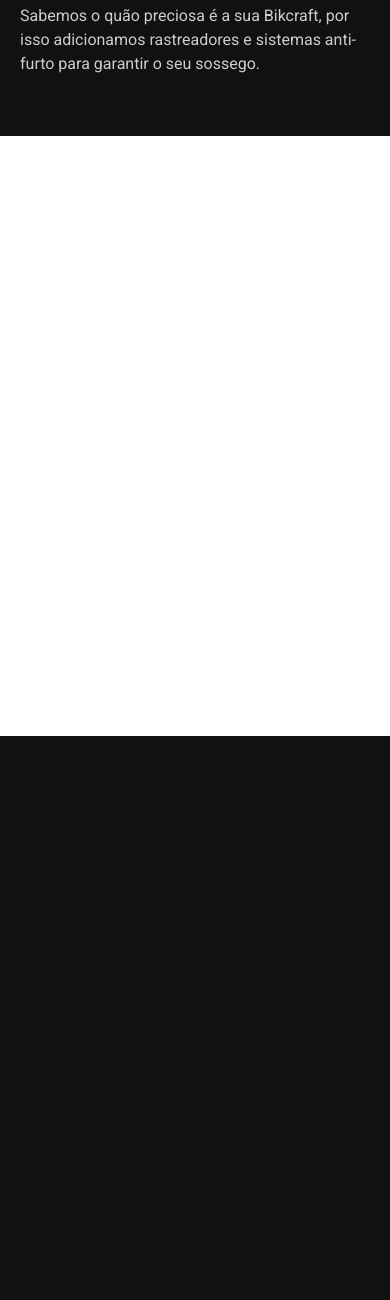
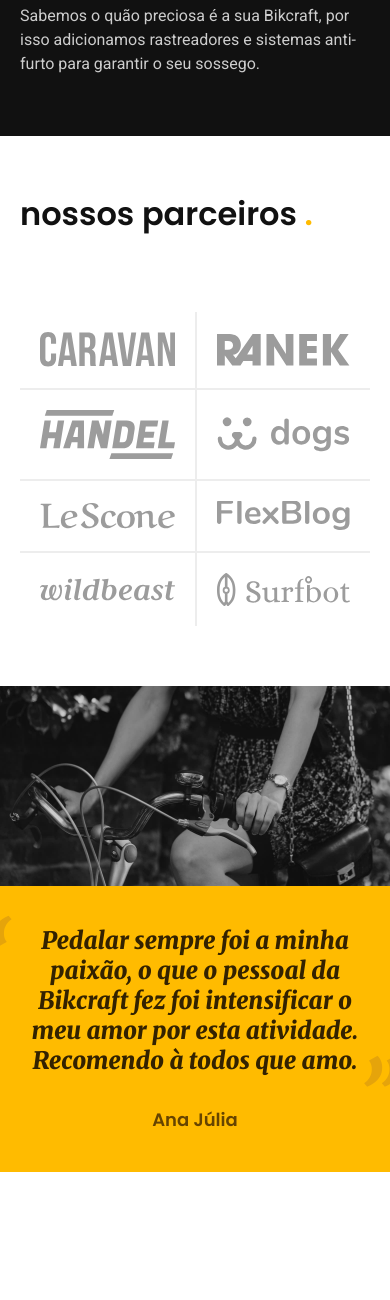
Before and after one commit to GabrielArouche/bikcraft, a PHP site: page / in a window 390 px wide. Shown: the part 2275-3575 px from the top of the page. Before the commit the page ends 3011 px from the top, so only its background shows below. Run offline with PHP 8.4, Linux system fonts and the light colour scheme.

Commit message:
parceiros e depoimento

```diff
--- a/css/global/global.css
+++ b/css/global/global.css
@@ -8,7 +8,8 @@ h1,
 h2,
 h3,
 h4 ul,
-p {
+p,
+blockquote {
   margin: 0px;
 }
 ul {
--- /dev/null
+++ b/css/home/depoimento.css
@@ -0,0 +1,55 @@
+.depoimento {
+  display: grid;
+  grid-template-columns: repeat(2, 1fr);
+  background-color: var(--cor-p1);
+  overflow: hidden;
+}
+
+.depoimento img {
+  width: 100%;
+  height: 100%;
+  object-fit: cover;
+  border-radius: 0px;
+}
+.depoimento-conteudo {
+  padding: 40px 40px 80px 80px;
+  align-self: self-end;
+}
+
+.depoimento-conteudo p {
+  max-width: 32ch;
+  font-family: "Merriweather", serif;
+  font-style: italic;
+  font-weight: 900;
+  margin-bottom: 32px;
+  position: relative;
+}
+.depoimento p::before,
+.depoimento p::after {
+  font-size: 5rem;
+  color: var(--cor-p2);
+  position: absolute;
+}
+
+.depoimento p::before {
+  content: "“";
+  left: -50px;
+  top: -20px;
+}
+.depoimento p::after {
+  content: "”";
+}
+
+@media (max-width: 800px) {
+  .depoimento {
+    grid-template-columns: 1fr;
+    text-align: center;
+  }
+  .depoimento img {
+    max-height: 200px;
+  }
+  .depoimento-conteudo {
+    padding: 40px 20px;
+    justify-self: center;
+  }
+}
--- /dev/null
+++ b/css/home/parceiros.css
@@ -0,0 +1,57 @@
+.parceiros {
+  padding-top: 60px;
+  padding-bottom: 120px;
+}
+
+.parceiros h2 {
+  margin-bottom: 60px;
+}
+
+.parceiros ul {
+  padding: 0 20px;
+  max-width: 1400px;
+  display: grid;
+  grid-template-columns: repeat(4, 1fr);
+  margin: 0 auto;
+}
+
+.parceiros li {
+  display: flex;
+  padding: 32px;
+  border-left: 2px solid var(--cor-2);
+}
+
+.parceiros img {
+  margin: auto;
+}
+
+.parceiros li:first-child,
+.parceiros li:nth-child(5) {
+  border-left: none;
+}
+.parceiros li:nth-child(n + 5) {
+  border-top: 2px solid var(--cor-2);
+}
+
+@media (max-width: 800px) {
+  .parceiros {
+    padding-bottom: 60px;
+  }
+  .parceiros li {
+    display: flex;
+    padding: 20px;
+    border-left: 2px solid var(--cor-2);
+  }
+  .parceiros h2 {
+    padding-bottom: 20px;
+  }
+  .parceiros ul {
+    grid-template-columns: repeat(2, 1fr);
+  }
+  .parceiros li:nth-child(n + 3) {
+    border-top: 2px solid var(--cor-2);
+  }
+  .parceiros li:nth-child(odd) {
+    border-left: none;
+  }
+}
--- a/css/style.css
+++ b/css/style.css
@@ -8,6 +8,8 @@
 /*HOME*/
 @import "./home/introducao.css";
 @import "./home/tecnologia.css";
+@import "./home/parceiros.css";
+@import "./home/depoimento.css";
 
 /*bicicletas*/
 @import "./bicicletas/bicicletas-lista.css";
--- a/css/utilidades/cores.css
+++ b/css/utilidades/cores.css
@@ -13,9 +13,9 @@
   --cor-11: #111111;
   --cor-12: #000000;
   --cor-p1: #ffbb00;
-  --cor-p2: #664400;
+  --cor-p2: #e5a40b;
   --cor-p3: #a66e00;
-  --cor-p4: ##664400;
+  --cor-p4: #664400;
   --cor-p5: #332200;
 }
 
--- a/index.html
+++ b/index.html
@@ -10,7 +10,7 @@
 
   <link rel="preconnect" href="https://fonts.googleapis.com">
   <link rel="preconnect" href="https://fonts.gstatic.com" crossorigin>
-  <link href="https://fonts.googleapis.com/css2?family=Poppins:wght@100;400;600&family=Roboto:wght@100;400;500&display=swap" rel="stylesheet">
+  <link href="https://fonts.googleapis.com/css2?family=Merriweather:ital,wght@0,300;1,900&family=Poppins:wght@100;400;600&family=Roboto:wght@100;400;500&display=swap" rel="stylesheet">
 </head>
 
 <body>
@@ -94,6 +94,31 @@
       </div>
     </div>
   </article>
+  <section class="parceiros" aria-label="Nossos Parceiros">
+    <h2 class="font-1-xxl container">nossos parceiros <span class="cor-p1">.</span></h2>
+    <ul>
+      <li> <img src="/img/parceiros/caravan.svg" alt="caravan"></li>
+      <li> <img src="/img/parceiros/ranek.svg" alt="ranek"></li>
+      <li> <img src="/img/parceiros/handel.svg" alt="handel"></li>
+      <li> <img src="/img/parceiros/dogs.svg" alt="dogs"></li>
+      <li> <img src="/img/parceiros/lescone.svg" alt="caravan"></li>
+      <li> <img src="/img/parceiros/flexblog.svg" alt="flexblog"></li>
+      <li> <img src="/img/parceiros/wildbeast.svg" alt="wildbeast"></li>
+      <li> <img src="/img/parceiros/surfbot.svg" alt="surfbot"></li>
+    </ul>
+  </section>
+  <section class="depoimento" aria-label="Depoimento">
+    <div>
+      <img src="/img/fotos/depoimento.jpg" alt="Pessoa pedalando uma bicicleta Bikcraft">
+    </div>
+    <div class="depoimento-conteudo">
+      <blockquote class="font-1-xl cor-p5">
+        <p>Pedalar sempre foi a minha paixão, o que o pessoal da Bikcraft fez foi intensificar o meu amor por esta atividade. Recomendo à todos que amo. </p>
+      </blockquote>
+      <span class="font-1-m-b cor-p4">Ana Júlia</span>
+    </div>
+  </section>
+
 
 
 
```
